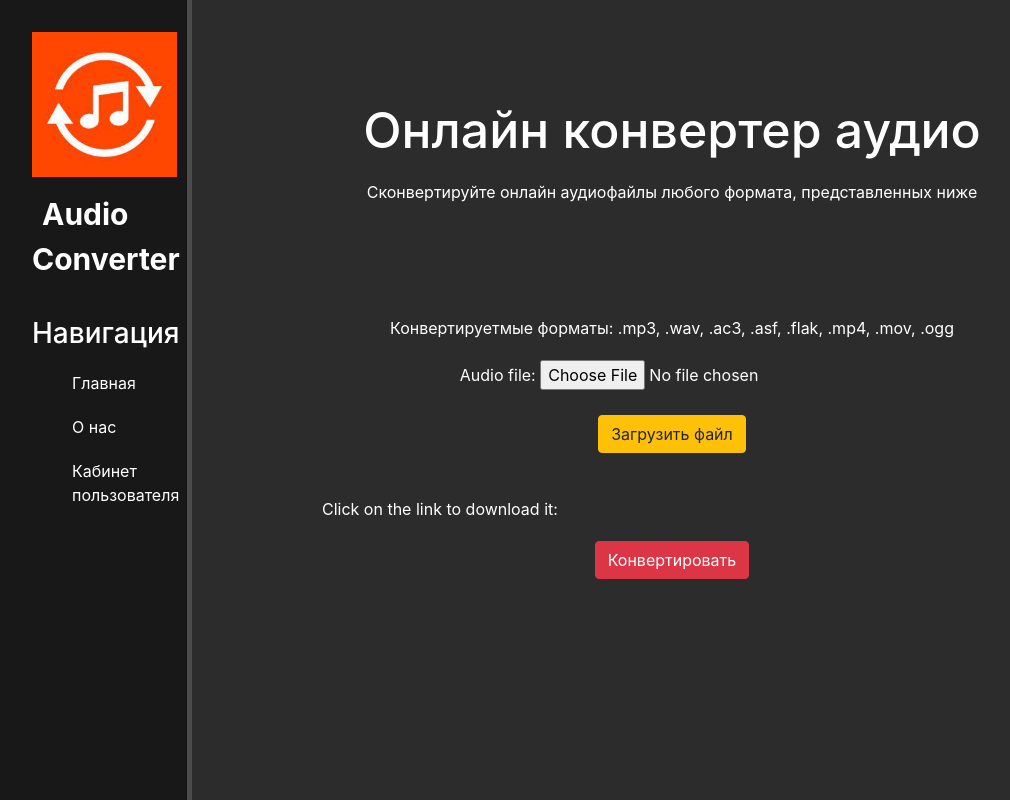
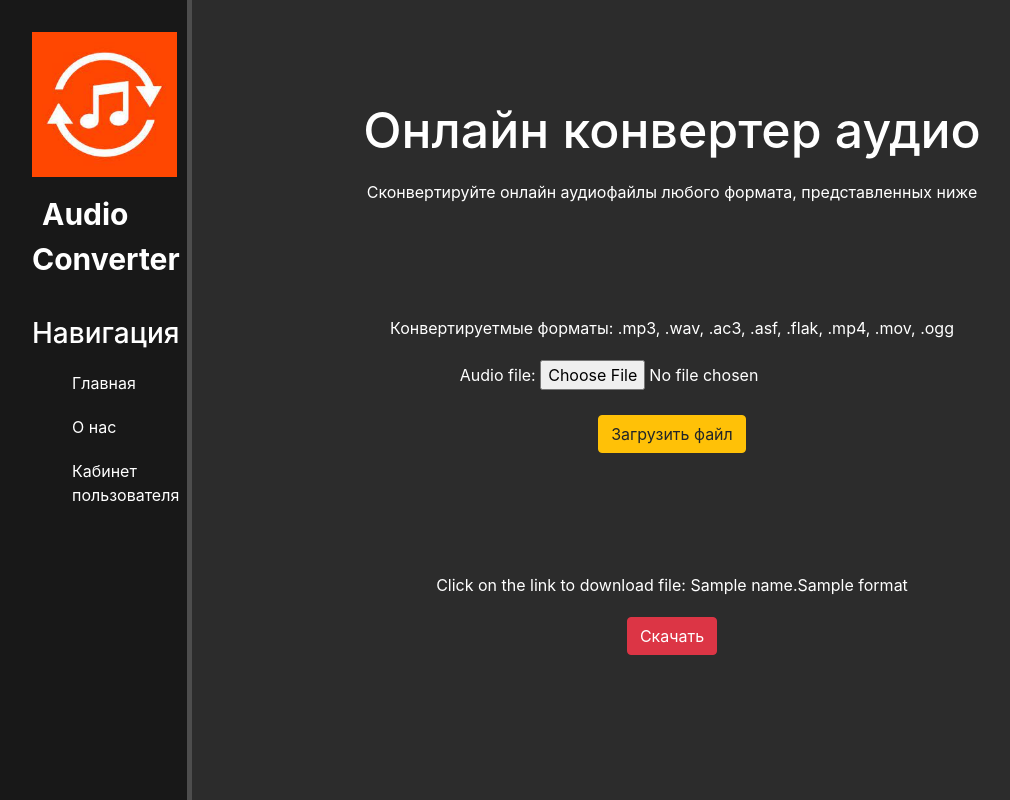
Before and after one commit to Nastassia-Ka/AudioConverter, a Django app: template AudioApp/templates/AudioApp/home.html in a window 1280 px wide. Shown: the whole page, without its empty margins (0-1010 px from the left). Run offline with Django 4.2, Linux system fonts and the light colour scheme; tables that the repository leaves empty hold one stand-in row (values such as "Sample post"); the template is opened without the code that fills it: values that come from a table or form of the project are taken from there, most other values are stand-ins (such as "Sample title", 1, 10 or a date in 2020); parts of the project's set-up code (start-up, migrations or seed data) failed here and were passed over; some libraries are stand-ins or nearby versions.

Commit message:
added "name" and "format" keys to convert function, put their values to page

```diff
--- a/AudioApp/audioconvert.py
+++ b/AudioApp/audioconvert.py
@@ -74,6 +74,8 @@ class AudioConverter():
             "trek_orig": trek_orig,
             "trek_convert": f"{user_dirs['user_convert']}/{trek_name}.{trek_frmt}",
             "date": date,
+            "name": trek_name,
+            "format": trek_frmt,
                  }
         return result
 
--- a/AudioApp/templates/AudioApp/home.html
+++ b/AudioApp/templates/AudioApp/home.html
@@ -13,13 +13,20 @@
     <form action="" method = "post" enctype="multipart/form-data">
         {% csrf_token %}
         <center>{{ form.as_p }}<button type='submit' name='upload' class="btn btn-warning">Загрузить файл</button><br></center>
-    <br>
-    <p>Click on the link to download it:<p>
-        <center><output type="file" name="{{ conv_song }}"></output><button name='convert' class="btn btn-danger">Конвертировать</button></center>
+{#        <center><output type="file" name="{{ conv_song }}"></output><button name='convert' class="btn btn-danger">Конвертировать</button></center>#}
 {#        <audio><source src="{{ conv_song }}" type=audio/wav></audio>#}
     </form>
 </div>
+
+<div class="features">
+    <center>
+    <p>Click on the link to download file: {{ name }}.{{ format }}</p>
+    <a href="/{{ conv_song }}" download>
+        <button name='convert' class="btn btn-danger">Скачать</button>
+    </a>
+    </center>
+</div>
+
 {% endblock %}
-{#<a href="" {{ conv_song }} download></a>#}
 
 # Добавить список форматов и переход на кнопку конвертировать
--- a/AudioApp/views.py
+++ b/AudioApp/views.py
@@ -18,7 +18,10 @@ def upload_file(request):
             trek_dict = AudioConverter.convert(f'AudioApp/media/audio_files/{text}', format='wav', login='Nastya')
             AudioConverter.write_db(trek_dict)
             conv_song = trek_dict['trek_convert']
-            return render(request, 'AudioApp/home.html', {'conv_song': conv_song})
+            name = trek_dict['name']
+            format = trek_dict['format']
+            print(conv_song)
+            return render(request, 'AudioApp/home.html', {'conv_song': conv_song, 'name': name, 'format': format})
     else:
         form = UploadFileForm()
     return render(request, 'AudioApp/home.html', {'form': form})
--- a/AudioConverter/settings.py
+++ b/AudioConverter/settings.py
@@ -57,7 +57,7 @@ ROOT_URLCONF = 'AudioConverter.urls'
 TEMPLATES = [
     {
         'BACKEND': 'django.template.backends.django.DjangoTemplates',
-        'DIRS': ['templates'],
+        'DIRS': ['AudioApp/templates'],
         'APP_DIRS': True,
         'OPTIONS': {
             'context_processors': [
```
Also changed, not shown: AudioApp/static/images/download.png (added), db.sqlite3.
